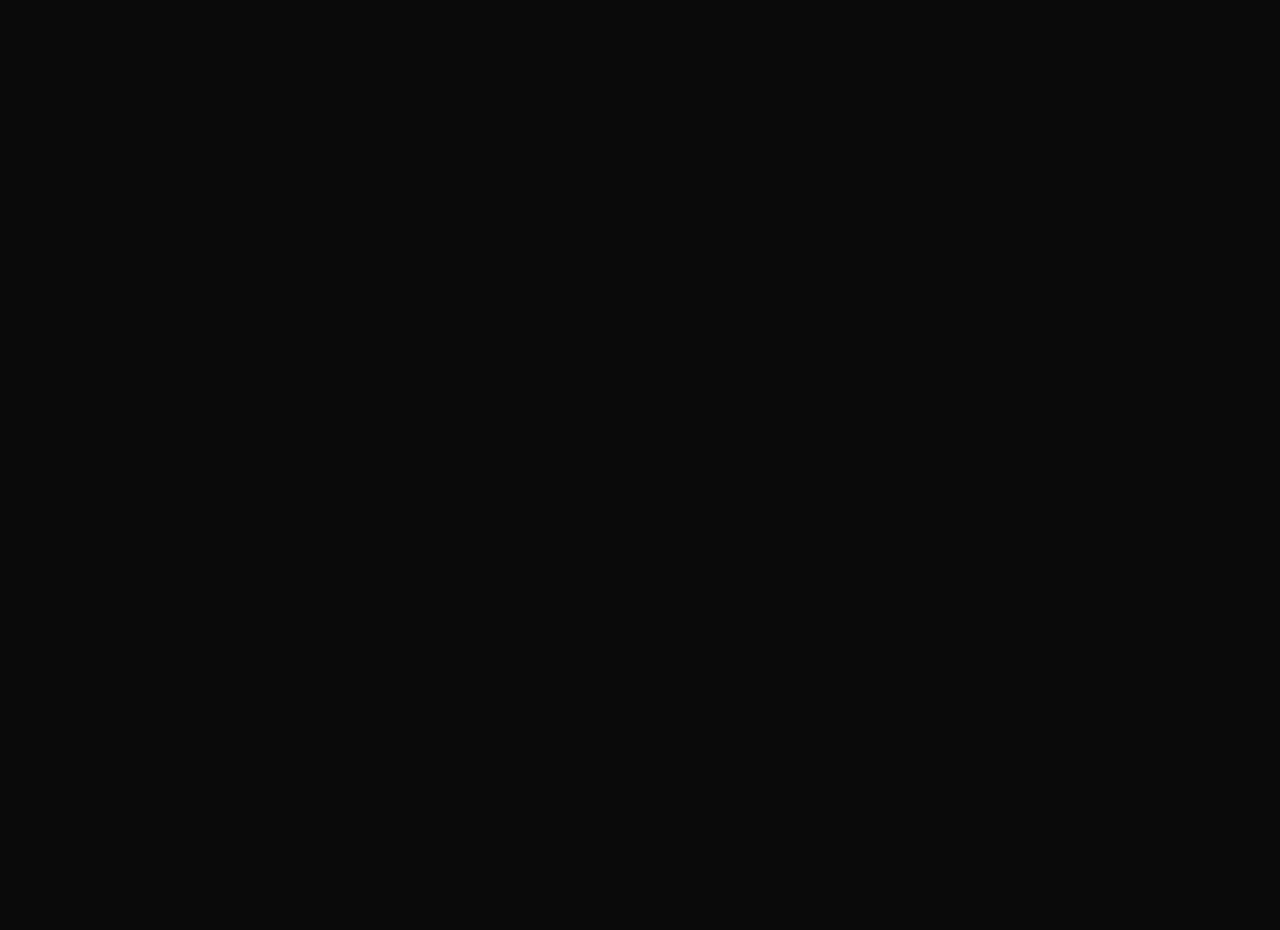
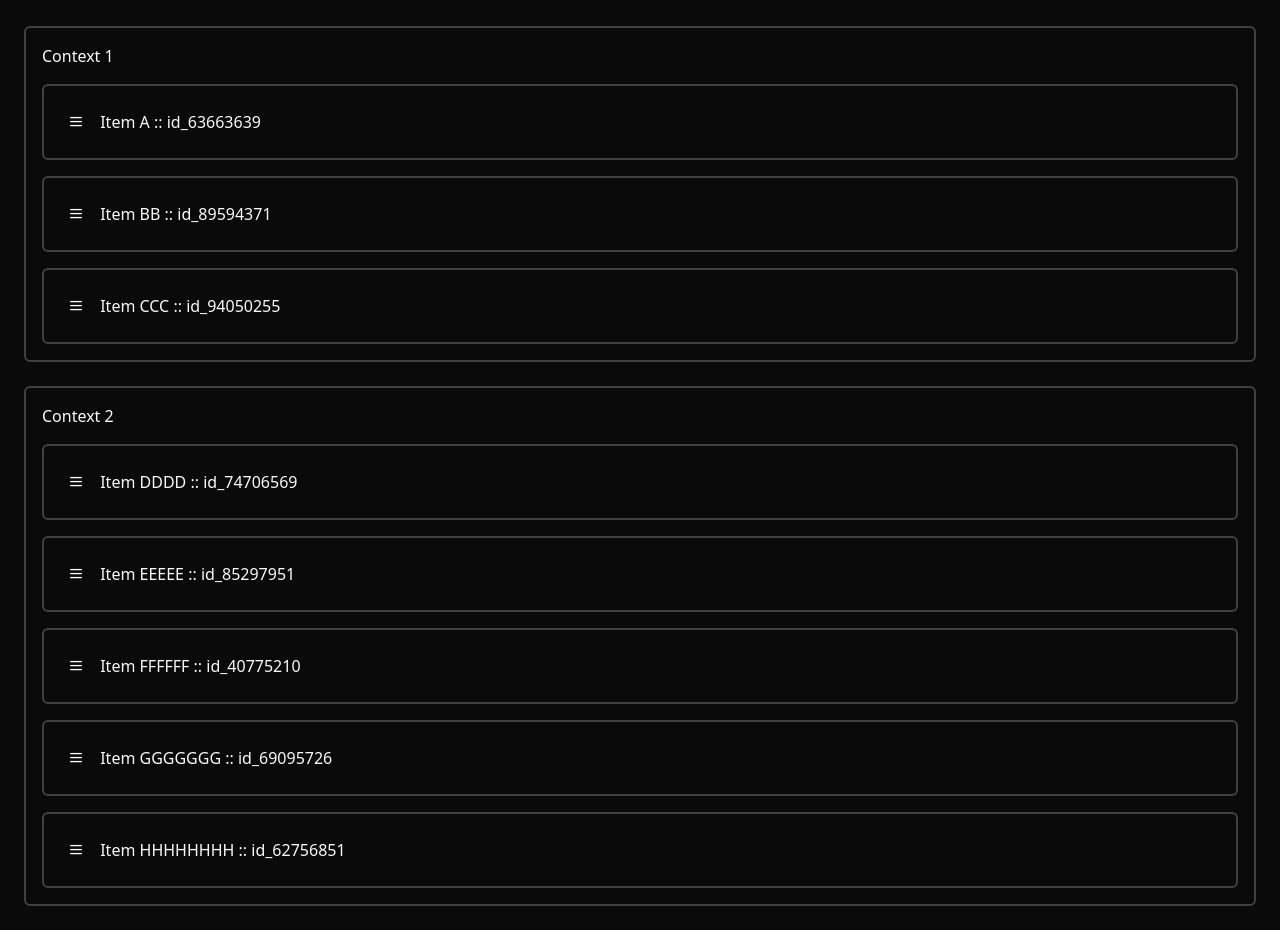
Before and after one commit to henrybastos/draggy, a SvelteKit app: page / in a window 1280 px wide. Before the commit this address had no page. Shown: the part 1246-2176 px from the top of the page. Before the commit the page ends 800 px from the top, so only its background shows below. Built offline with nearby package versions, Linux system fonts and the light colour scheme.

Commit message:
Working version
v3

```diff
--- /dev/null
+++ b/src/lib/Draggy.svelte
@@ -0,0 +1,34 @@
+<script>
+   import { onMount, setContext } from "svelte";
+   import { writable } from "svelte/store";
+
+   export let list;
+
+   let from = writable();
+   let _list = writable(list);
+   let isDragging = writable(false);
+   let targetItem = writable();
+
+   setContext('from', from);
+   setContext('list', _list);
+   setContext('isDragging', isDragging);
+   setContext('targetItem', targetItem);
+
+   // $: console.log('LIST', list);
+   // $: console.log('$_LIST', $_list);
+   $: list = $_list;
+
+   onMount(() => {
+      document.addEventListener('mouseup', () => {
+         $isDragging = false;
+      });
+
+      document.addEventListener('mousedown', () => {
+         $isDragging = true;
+      });
+   })
+</script>
+
+<pre>{JSON.stringify(list, null, 3)}</pre>
+
+<slot />
--- /dev/null
+++ b/src/lib/DraggyItem.svelte
@@ -0,0 +1,111 @@
+<script>
+   import { onMount, getContext } from "svelte";
+   // let isDragging = getContext('isDragging');
+   let from = getContext('from');
+   let list = getContext('list');
+   let isDragging = getContext('isDragging');
+   let globalList = getContext('globalList');
+   let targetItem = getContext('targetItem');
+
+   export let item;
+
+   const thisList = $list.find(v => v.context_id == item.context_id).list;
+   let to;
+   let targetList;
+   let position;
+   let mouseY;
+
+   // $: console.log($from, to);
+
+   function moveItem() {
+      // Delete item from its origin list
+      // console.log($list.find(v => v.context_id == $targetItem.context_id).list, $from);
+      const targetlist = $list.find(v => v.context_id == $targetItem.context_id).list;
+
+      $list.find(v => v.context_id == $targetItem.context_id).list.splice($from, 1);
+
+      console.log($list[0].list[0]);
+      console.log($list[0].list[1]);
+
+      // if (targetlist.find(_item => _item.context_id === $targetItem.context_id)) {
+      //    $list.find(v => v.context_id == $targetItem.context_id).list.splice($from, 1);
+      //    console.log(targetlist.find(_item => _item.context_id === $targetItem.context_id));
+      // }
+
+      if (position) {
+         // Add item to the targeted list
+         targetList.list.splice(to, 0, $targetItem);
+      }
+
+      // To update the list
+      $list = $list;
+      // console.log($list);
+      // console.log(`From ${$from} to ${to}`);
+   }
+
+   function draggable(node) {
+      node.addEventListener('mousemove', () => {
+         const index = thisList.indexOf(thisList.find(v => v.id == node.dataset.itemId));
+
+         if ($isDragging && $from != index) {
+            const nodeRect = node.getBoundingClientRect();
+            const height = nodeRect.bottom - nodeRect.top;
+
+            if (mouseY > nodeRect.top && mouseY < nodeRect.bottom - (height / 2)) {
+               if (position !== 'up') {
+                  position = 'up';
+                  moveItem();
+                  $from = to;
+                  // console.log('FROM TO', $from, to);
+               }
+            } else if (mouseY < nodeRect.bottom && mouseY > nodeRect.top + (height / 2)) {
+               if (position !== 'down') {
+                  position = 'down';
+                  moveItem();
+                  $from = to;
+                  // console.log('FROM TO', $from, to);
+               }
+            }
+
+         }
+      })
+
+      node.addEventListener('mousedown', () => {
+         const index = thisList.indexOf(thisList.find(_item => _item.id == node.dataset.itemId));
+         // const nodeClone = node.cloneNode(true);
+
+         $from = index;
+         $targetItem = thisList[$from];
+         // console.log(`Set $from ${$from}`);
+      });
+
+      node.addEventListener('mouseover', () => {
+         const index = thisList.indexOf(thisList.find(v => v.id == node.dataset.itemId));
+
+         node.style.background = '#222';
+
+         if ($isDragging && $from != index) {
+            to = index;
+            targetList = $list.find(v => v.context_id == node.dataset.itemContextId);
+            // console.log(`Set to ${to}`);
+         }
+      })
+
+      node.addEventListener('mouseleave', () => {
+         node.style.background = 'transparent';
+         position = null;
+      })
+   }
+
+   onMount(() => {
+      document.addEventListener('mousemove', (event) => {
+         if ($isDragging) {
+            mouseY = event.clientY;
+         }
+      })
+   })
+</script>
+
+<div use:draggable data-item-id={item.id} data-item-context-id={item.context_id}>
+   <slot />
+</div>
--- /dev/null
+++ b/src/lib/DraggyPlaceholder.svelte
@@ -0,0 +1,27 @@
+<script>
+    import { onMount, getContext } from "svelte";
+
+   let placeholder;
+   let mouseY;
+
+   let isDragging = getContext('isDragging');
+
+   onMount(() => {
+      document.addEventListener('mousemove', (event) => {
+         if ($isDragging) {
+            const elementHeight = parseInt(getComputedStyle(placeholder).height.match(/\d+/g)[0]);
+            mouseY = event.clientY;
+            placeholder.style.top = `${event.clientY - elementHeight + 10}px`;
+            placeholder.style.left = `${event.clientX - 60}px`;
+         }
+      })
+   })
+</script>
+
+{#if $isDragging}
+   <div bind:this={placeholder} class="absolute pointer-events-none">
+         <!-- {@html placeholderClone} -->
+         <!-- <div class="rounded-lg p-6 w-[10rem] border border-dashed border-neutral-500 bg-black bg-opacity-50"></div> -->
+         <slot />
+   </div>
+{/if}
--- /dev/null
+++ b/src/routes/+page.svelte
@@ -0,0 +1,93 @@
+<script>
+   import Draggy from "$lib/Draggy.svelte";
+   import DraggyItem from "$lib/DraggyItem.svelte";
+    import DraggyPlaceholder from "$lib/DraggyPlaceholder.svelte";
+
+   let LISTS = [
+      {
+         context_id: 'container_AX001',
+         list: [
+            {
+               id: `id_${Math.random().toString().slice(2,10)}`,
+               context_id: 'container_AX001',
+               data: 'Item A'
+            },
+            {
+               id: `id_${Math.random().toString().slice(2,10)}`,
+               context_id: 'container_AX001',
+               data: 'Item BB'
+            },
+            {
+               id: `id_${Math.random().toString().slice(2,10)}`,
+               context_id: 'container_AX001',
+               data: 'Item CCC'
+            }
+         ]
+      },
+      {
+         context_id: 'container_BX001',
+         list: [
+            {
+               id: `id_${Math.random().toString().slice(2,10)}`,
+               context_id: 'container_BX001',
+               data: 'Item DDDD'
+            },
+            {
+               id: `id_${Math.random().toString().slice(2,10)}`,
+               context_id: 'container_BX001',
+               data: 'Item EEEEE'
+            },
+            {
+               id: `id_${Math.random().toString().slice(2,10)}`,
+               context_id: 'container_BX001',
+               data: 'Item FFFFFF'
+            },
+            {
+               id: `id_${Math.random().toString().slice(2,10)}`,
+               context_id: 'container_BX001',
+               data: 'Item GGGGGGG'
+            },
+            {
+               id: `id_${Math.random().toString().slice(2,10)}`,
+               context_id: 'container_BX001',
+               data: 'Item HHHHHHHH'
+            }
+         ]
+      }
+   ];
+</script>
+
+<svelte:head>
+   <title>Draggy</title>
+</svelte:head>
+
+<Draggy bind:list={LISTS}>
+   <div class="relative flex flex-col gap-4 m-6 p-4 border-2 border-neutral-700 rounded-md">
+      <h2>Context 1</h2>
+
+         {#each LISTS[0].list as item}
+            <DraggyItem {item}>
+               <div class="drag_me_li relative select-none p-6 border-2 border-neutral-700 rounded-md">
+                  <i class="ti ti-menu-2 mr-3 cursor-grab"></i>
+                  {item.data} :: {item.id}
+               </div>
+            </DraggyItem>
+         {/each}
+   </div>
+
+   <div class="relative flex flex-col gap-4 m-6 p-4 border-2 border-neutral-700 rounded-md">
+      <h2>Context 2</h2>
+         {#each LISTS[1].list as item}
+            <DraggyItem {item}>
+               <div class="drag_me_li relative select-none p-6 border-2 border-neutral-700 rounded-md">
+                  <i class="ti ti-menu-2 mr-3 cursor-grab"></i>
+                  {item.data} :: {item.id}
+               </div>
+            </DraggyItem>
+         {/each}
+   </div>
+
+   <DraggyPlaceholder>
+      <div class="rounded-lg p-6 w-[10rem] border border-dashed border-blue-500 bg-black bg-opacity-70"></div>
+   </DraggyPlaceholder>
+</Draggy>
--- a/src/routes/v3/+page.svelte
+++ b/src/routes/v3/+page.svelte
@@ -28,19 +28,12 @@
    let from, to;
    let targetElementId;
 
+   $: console.log(isDragging);
+
    function moveItem() {
-      // Remove the item at indexA
       const item = LIST.splice(from, 1)[0];
 
-      if (position === 'down') {
-         // Insert the removed item at indexB
-         // console.log('Moved down');
-         LIST.splice(to, 0, item);
-      }
-
-      if (position === 'up') {
-         // Insert the removed item at to + 1
-         // console.log('Moved up');
+      if (position) {
          LIST.splice(to, 0, item);
       }
 
@@ -55,10 +48,9 @@
       // console.log('rect', placeholderRect);
 
       node.addEventListener('mousemove', (event) => {
-         if (
-            isDragging &&
-            from != LIST.indexOf(LIST.find(v => v.id == node.dataset.itemId))
-         ) {
+         const thisId = LIST.indexOf(LIST.find(v => v.id == node.dataset.itemId));
+
+         if (isDragging && from != thisId) {
             // console.log(from, to);
             // console.log(node.dataset.itemId, LIST[to].id, targetElementId);
 
@@ -143,9 +135,8 @@
 
       document.addEventListener('mousemove', (event) => {
          if (isDragging) {
+            mouseY = event.clientY;
             const elementHeight = parseInt(getComputedStyle(placeholder).height.match(/\d+/g)[0]);
-            // console.log('HIEGHT', event.clientY);
-            mouseY = event.clientY;
             placeholder.style.top = `${event.clientY - elementHeight + 10}px`;
             placeholder.style.left = `${event.clientX - 60}px`;
          }
```
